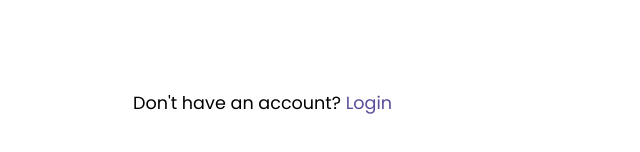
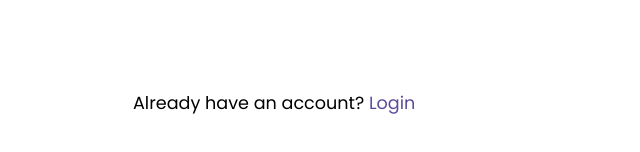
Before and after one commit to shaikat17/finance_tracker, a React (Vite) app: page /signup in a window 1280 px wide. Shown: the part 506-658 px from the top of the page, without its empty margins (327-967 px from the left). Built offline with nearby package versions, Linux system fonts and the light colour scheme; no server answers.

Commit message:
Some fixes on login and signup page.

```diff
--- a/src/pages/signup/Signup.jsx
+++ b/src/pages/signup/Signup.jsx
@@ -53,7 +53,7 @@
       {isPending && <button className='btn' disabled>Loading</button>}
       { error && <p>{error}</p>}
     </form>
-    <p className={styles.message_box}>Don't have an account? <Link to="/login">Login</Link> </p>
+    <p className={styles.message_box}>Already have an account? <Link to="/login">Login</Link> </p>
     </>
   )
 }
```
